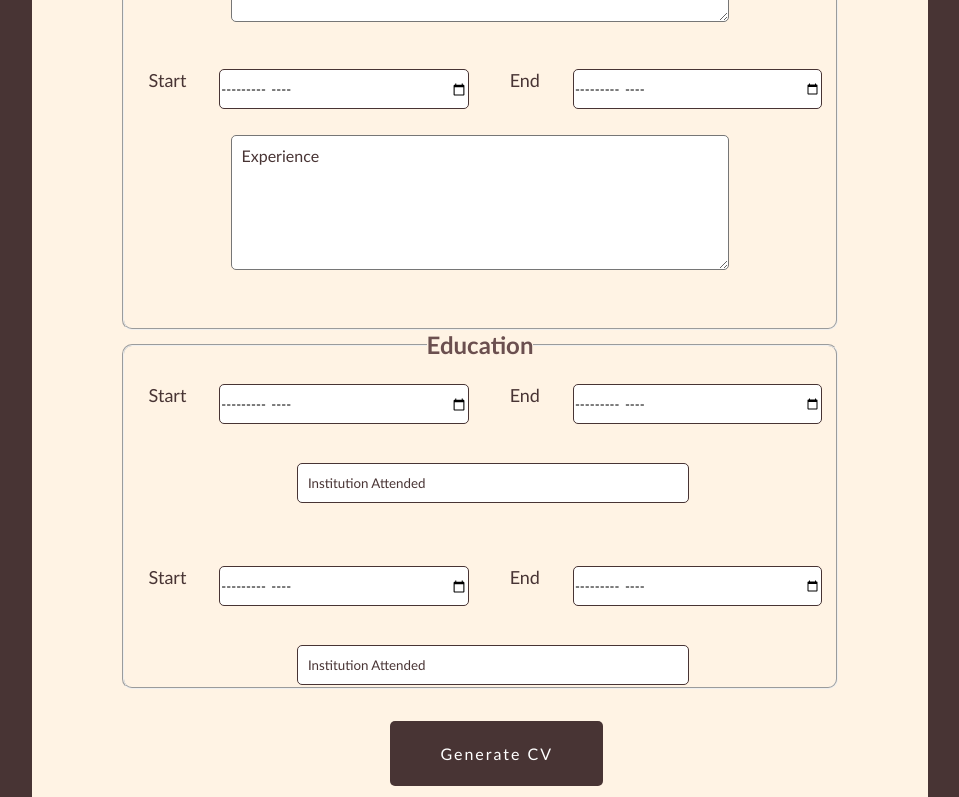
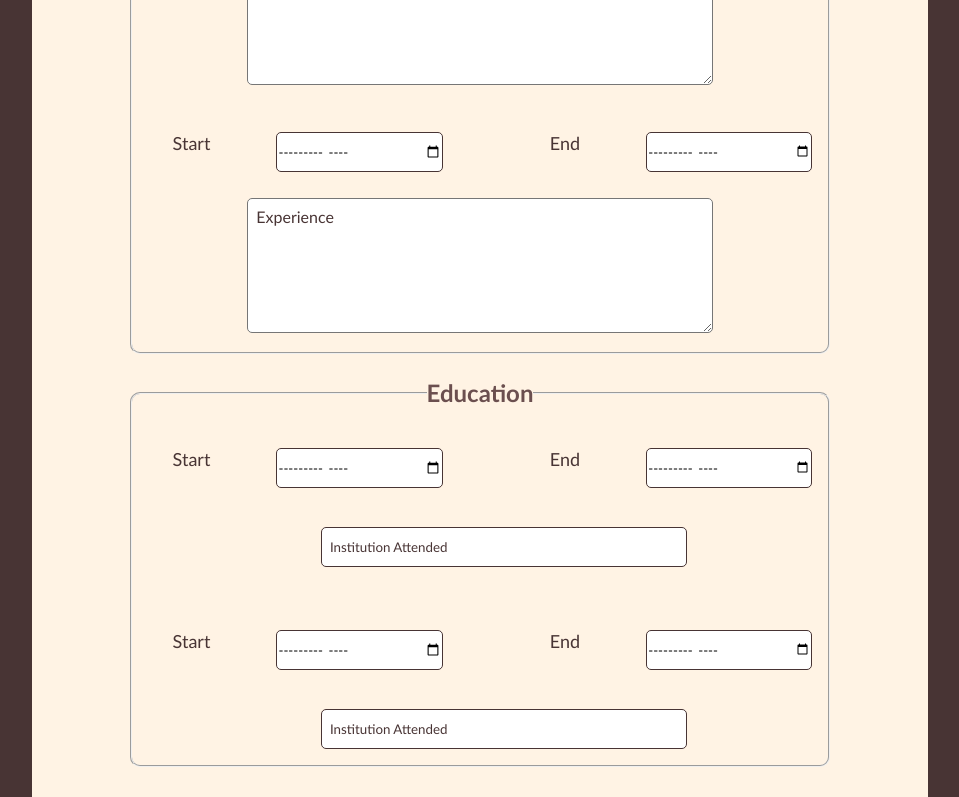
Before and after one commit to eashong2021/CVBuilder, a React (Create React App) app: page / in a window 1280 px wide. Shown: the part 620-1417 px from the top of the page, without its empty margins (160-1119 px from the left). Built offline with nearby package versions, Linux system fonts and the light colour scheme.

Commit message:
form styling

```diff
--- a/src/components/Form/Form.js
+++ b/src/components/Form/Form.js
@@ -170,7 +170,7 @@ const Form = ({
               type="month"
               value={exp1EndDate}
               onChange={handleExp1EndChange}
-              className="input-2"
+              className="input"
             ></input>
           </div>
           <br />
@@ -209,7 +209,7 @@ const Form = ({
               value={eduEndDate}
               onChange={handleEduEndChange}
               //required
-              className="input-2"
+              className="input"
             ></input>
 
           </div>
@@ -244,7 +244,7 @@ const Form = ({
               type="month"
               value={edu1EndDate}
               onChange={handleEdu1EndChange}
-              className="input-2"
+              className="input"
             ></input>
 
           </div>
--- a/src/components/Form/form.css
+++ b/src/components/Form/form.css
@@ -1,9 +1,10 @@
 .form-content {
-  width: 70vw;
-  height: 200vh;
+  width: 70%;
+  height: max-content;
   margin: 10vh auto;
   background-color:#fff3e4;
   border-radius: 10px;
+  padding: 10px;
 }
 
 textarea{
@@ -11,13 +12,15 @@ textarea{
 }
 .main-form {
     width: 80%;
-    height: 80%;
+    height: max-content;
     margin: auto;
-    margin-top: 3em;
+
 }
 .field-1 {
    border-radius: 10px;
-   height: 24vw;
+   height: max-content;
+   padding: 1em;
+
 }
 .form-content .profile {
     text-align: center;
@@ -39,7 +42,7 @@ textarea{
 }
 
  .form-content .input {
-  height: 40px;
+  height: 3em;
   width: 45%;
   border: 1px solid #483434;
   border-radius: 5px;
@@ -48,15 +51,15 @@ textarea{
 }
 ::placeholder {
     color: #483434;
-    padding: 10px;
+    padding: 8px;
 }
 .form-content .first-experience {
     display: flex;
     justify-content: space-between;
 }
 .first-experience .input {
-    height: 40px;
-    width: 35%;
+    height: 3em;
+    width: 25%;
     border: 1px solid #483434;
     border-radius: 5px;
     margin-top: 25px;
@@ -85,11 +88,14 @@ textarea{
 
 .form-content .field-2 {
     border-radius: 10px;
-    height: 44vw;
+    height: max-content;
+    padding: 1em;
+    margin: 1.5em auto;
  }
  .form-content .field-3 {
     border-radius: 10px;
-    height: 28vw;
+    height: max-content;
+    padding: 1em;
  }
 .form-content .institution {
     margin-top: 2em;
@@ -103,8 +109,7 @@ textarea{
 }
 .form-content .button-div {
     width: 25%;
-    margin: auto;
-    margin-top: 2em;
+    margin: 2em auto;
 }
 
 .form-content .formbtn {
```
